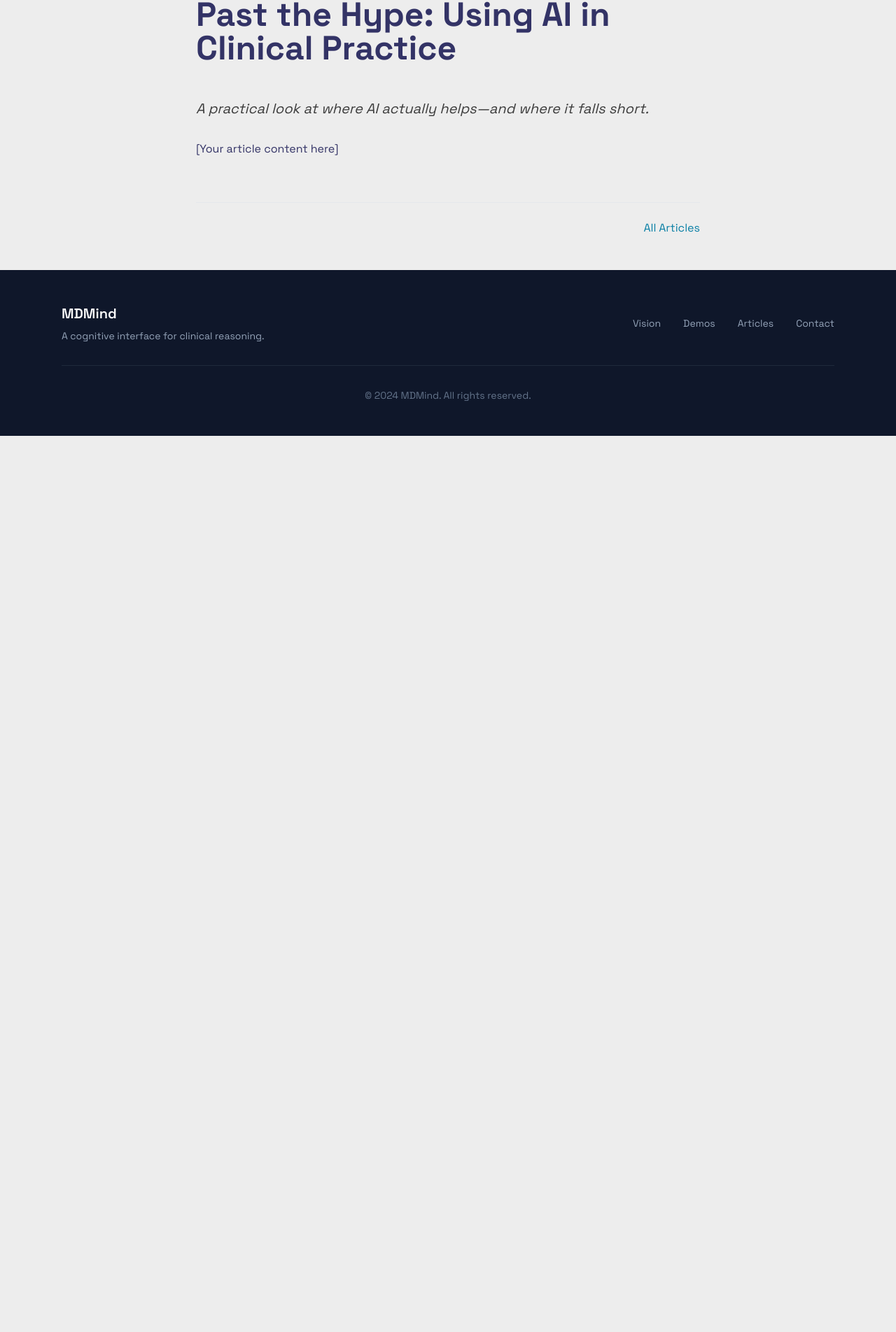
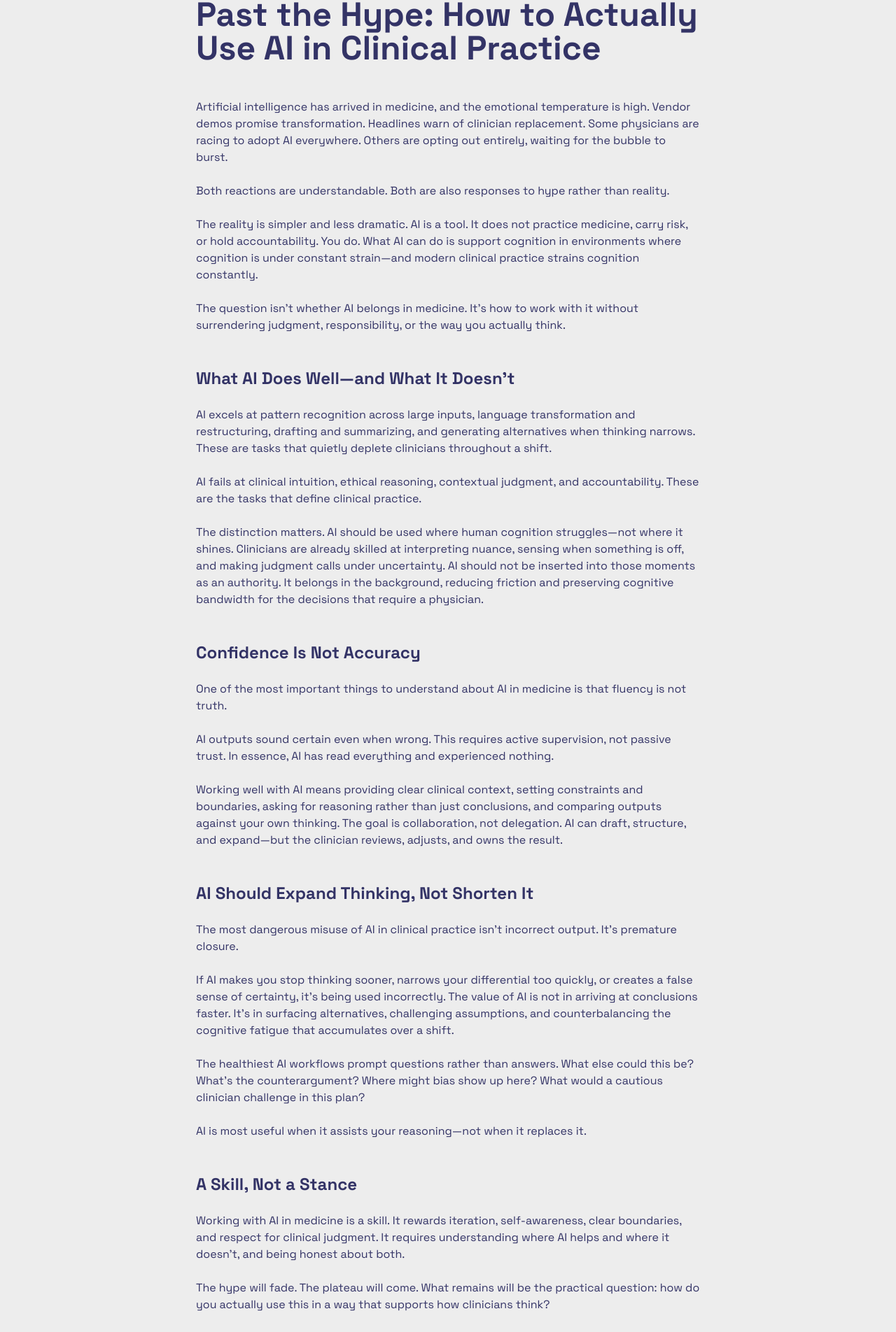
Before and after one commit to arbroadbent/themdmind, a Next.js app: page /en/articles/past-the-hype in a window 1280 px wide. Shown: the part 147-2051 px from the top of the page at 70% size. Before the commit the page ends 800 px from the top, so only its background shows below. Built offline with nearby package versions, Linux system fonts and the light colour scheme.

Commit message:
Update page.tsx

```diff
--- a/src/app/[locale]/articles/past-the-hype/page.tsx
+++ b/src/app/[locale]/articles/past-the-hype/page.tsx
@@ -3,15 +3,82 @@ import ArticleLayout from '../../components/ArticleLayout'
 export default function PastTheHype() {
   return (
     <ArticleLayout
-      title="Past the Hype: Using AI in Clinical Practice"
-      // No series info — standalone article
+      title="Past the Hype: How to Actually Use AI in Clinical Practice"
     >
-      <p className="text-xl text-text-secondary mb-8 italic">
-        A practical look at where AI actually helps—and where it falls short.
+      <p className="mb-6">
+        Artificial intelligence has arrived in medicine, and the emotional temperature is high. Vendor demos promise transformation. Headlines warn of clinician replacement. Some physicians are racing to adopt AI everywhere. Others are opting out entirely, waiting for the bubble to burst.
       </p>
 
-      <p>
-        [Your article content here]
+      <p className="mb-6">
+        Both reactions are understandable. Both are also responses to hype rather than reality.
+      </p>
+
+      <p className="mb-6">
+        The reality is simpler and less dramatic. AI is a tool. It does not practice medicine, carry risk, or hold accountability. You do. What AI can do is support cognition in environments where cognition is under constant strain—and modern clinical practice strains cognition constantly.
+      </p>
+
+      <p className="mb-6">
+        The question isn&apos;t whether AI belongs in medicine. It&apos;s how to work with it without surrendering judgment, responsibility, or the way you actually think.
+      </p>
+
+      <h2 className="text-2xl font-bold text-primary mt-12 mb-6">What AI Does Well—and What It Doesn&apos;t</h2>
+
+      <p className="mb-6">
+        AI excels at pattern recognition across large inputs, language transformation and restructuring, drafting and summarizing, and generating alternatives when thinking narrows. These are tasks that quietly deplete clinicians throughout a shift.
+      </p>
+
+      <p className="mb-6">
+        AI fails at clinical intuition, ethical reasoning, contextual judgment, and accountability. These are the tasks that define clinical practice.
+      </p>
+
+      <p className="mb-6">
+        The distinction matters. AI should be used where human cognition struggles—not where it shines. Clinicians are already skilled at interpreting nuance, sensing when something is off, and making judgment calls under uncertainty. AI should not be inserted into those moments as an authority. It belongs in the background, reducing friction and preserving cognitive bandwidth for the decisions that require a physician.
+      </p>
+
+      <h2 className="text-2xl font-bold text-primary mt-12 mb-6">Confidence Is Not Accuracy</h2>
+
+      <p className="mb-6">
+        One of the most important things to understand about AI in medicine is that fluency is not truth.
+      </p>
+
+      <p className="mb-6">
+        AI outputs sound certain even when wrong. This requires active supervision, not passive trust. In essence, AI has read everything and experienced nothing.
+      </p>
+
+      <p className="mb-6">
+        Working well with AI means providing clear clinical context, setting constraints and boundaries, asking for reasoning rather than just conclusions, and comparing outputs against your own thinking. The goal is collaboration, not delegation. AI can draft, structure, and expand—but the clinician reviews, adjusts, and owns the result.
+      </p>
+
+      <h2 className="text-2xl font-bold text-primary mt-12 mb-6">AI Should Expand Thinking, Not Shorten It</h2>
+
+      <p className="mb-6">
+        The most dangerous misuse of AI in clinical practice isn&apos;t incorrect output. It&apos;s premature closure.
+      </p>
+
+      <p className="mb-6">
+        If AI makes you stop thinking sooner, narrows your differential too quickly, or creates a false sense of certainty, it&apos;s being used incorrectly. The value of AI is not in arriving at conclusions faster. It&apos;s in surfacing alternatives, challenging assumptions, and counterbalancing the cognitive fatigue that accumulates over a shift.
+      </p>
+
+      <p className="mb-6">
+        The healthiest AI workflows prompt questions rather than answers. What else could this be? What&apos;s the counterargument? Where might bias show up here? What would a cautious clinician challenge in this plan?
+      </p>
+
+      <p className="mb-6">
+        AI is most useful when it assists your reasoning—not when it replaces it.
+      </p>
+
+      <h2 className="text-2xl font-bold text-primary mt-12 mb-6">A Skill, Not a Stance</h2>
+
+      <p className="mb-6">
+        Working with AI in medicine is a skill. It rewards iteration, self-awareness, clear boundaries, and respect for clinical judgment. It requires understanding where AI helps and where it doesn&apos;t, and being honest about both.
+      </p>
+
+      <p className="mb-6">
+        The hype will fade. The plateau will come. What remains will be the practical question: how do you actually use this in a way that supports how clinicians think?
+      </p>
+
+      <p className="mb-6">
+        That&apos;s where the work is.
       </p>
 
     </ArticleLayout>
```
